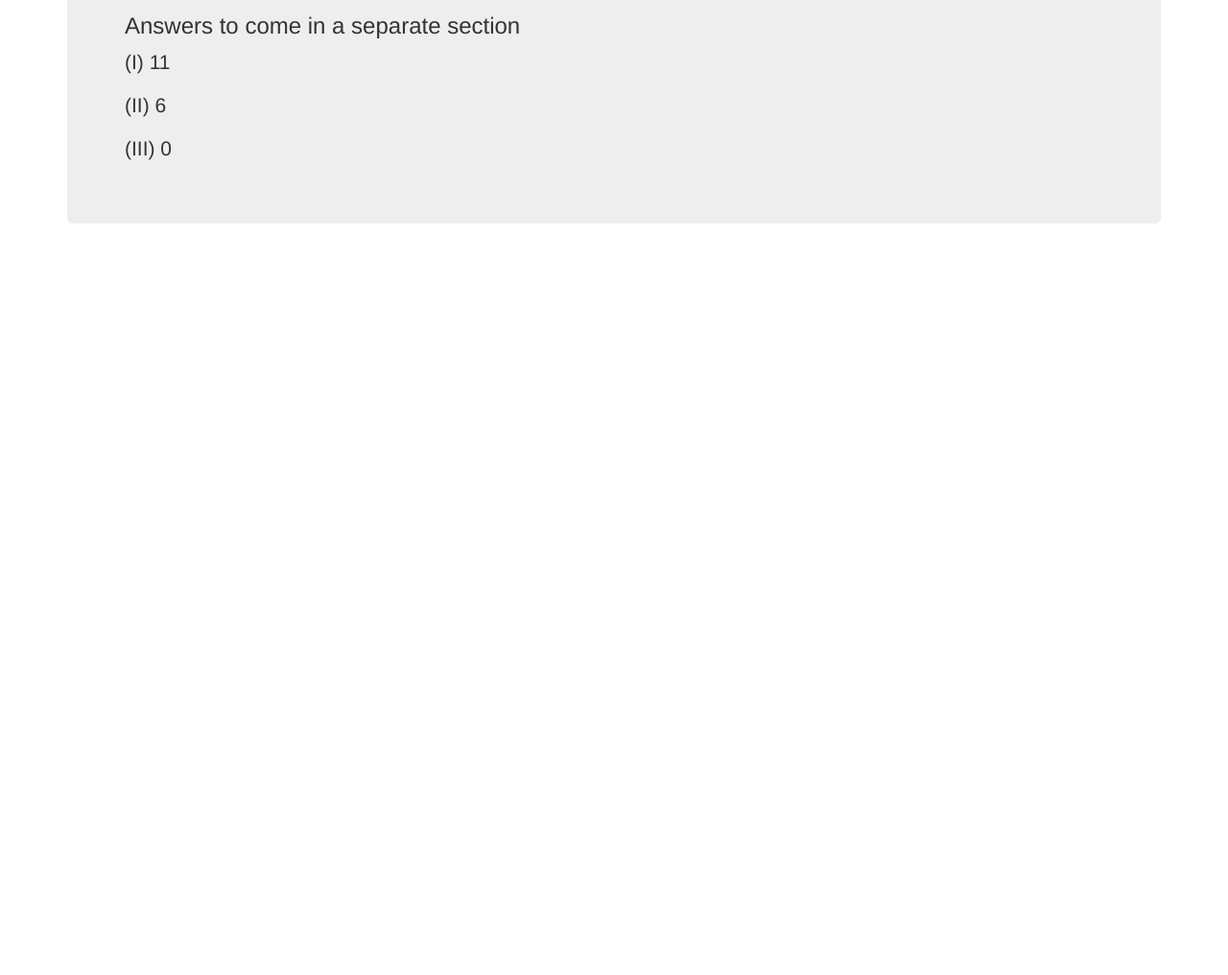
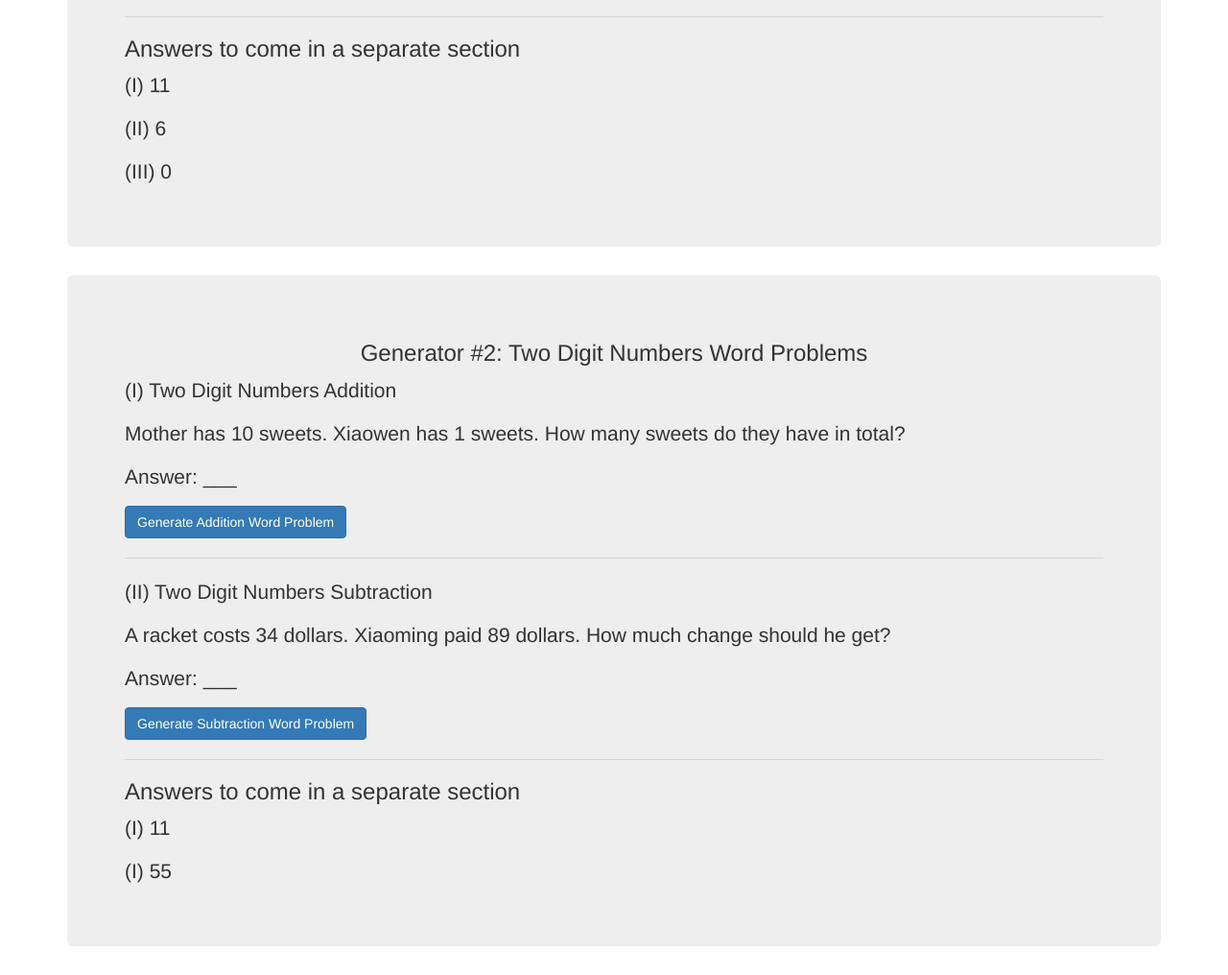
Before and after one commit to khoodose/homework-generator, a plain HTML site: page index.html in a window 1280 px wide. Shown: the part 631-1647 px from the top of the page at 96% size. Before the commit the page ends 894 px from the top, so only its background shows below. Drawn offline with nearby package versions, Linux system fonts and the light colour scheme.

Commit message:
add addition and subtraction word problems

```diff
--- a/app.js
+++ b/app.js
@@ -5,11 +5,15 @@ $(function(){
 
   // settings for generator
   var maximumValue = 18;
+  var maximumValueWordProblem = 99;
 
   // populate the fields on page load
   generateAddition();
   generateSubtraction();
   generateMixedOperation();
+  generateAdditionWord();
+  generateSubtractionWord();
+
 
   function generateAddition() {
     var additionAnswer = Math.floor(Math.random()*maximumValue + 1);
@@ -23,6 +27,18 @@ $(function(){
     $("#answer_addition").html(additionAnswer);
   }
 
+  function generateAdditionWord() {
+    var additionAnswerWord = Math.floor(Math.random()*maximumValueWordProblem + 1);
+    var AW1 = Math.floor(Math.random()*additionAnswerWord + 1);
+    var AW2 = additionAnswerWord - AW1;
+
+    console.log("Addition Answer = " + additionAnswerWord + '\n' + "AW1 = " + AW1 + '\n' + "AW2 = " + AW2);
+
+    $("#AW1").html(AW1);
+    $("#AW2").html(AW2);
+    $("#answer_addition_word").html(additionAnswerWord);
+  }
+
   function generateSubtraction() {
     var S1 = Math.floor(Math.random()*maximumValue + 1);
     var S2 = Math.floor(Math.random()*S1 + 1);
@@ -33,6 +49,18 @@ $(function(){
     $("#S1").html(S1);
     $("#S2").html(S2);
     $("#answer_subtraction").html(subtractionAnswer);
+  }
+
+  function generateSubtractionWord() {
+    var SW1 = Math.floor(Math.random()*maximumValueWordProblem + 1);
+    var SW2 = Math.floor(Math.random()*SW1 + 1);
+    var subtractionAnswerWord = SW1 - SW2;
+
+    console.log("Subtraction Answer = " + subtractionAnswerWord + '\n' + "SW1 = " + SW1 + '\n' + "SW2 = " + SW2);
+
+    $("#SW1").html(SW1);
+    $("#SW2").html(SW2);
+    $("#answer_subtraction_word").html(subtractionAnswerWord);
   }
 
   function generateMixedOperation() {
@@ -61,4 +89,12 @@ $(function(){
     generateMixedOperation();
   });
 
+  $("#generateAdditionWordButton").click(function(){
+    generateAdditionWord();
+  });
+
+  $("#generateSubtractionWordButton").click(function(){
+    generateSubtractionWord();
+  });
+
 });
--- a/css/style.css
+++ b/css/style.css
@@ -0,0 +1,3 @@
+.question_space {
+  background-color: #A9A9A9;
+}
--- a/index.html
+++ b/index.html
@@ -12,12 +12,12 @@
     <div class="container">
       <center><h1>Math Worksheet Generator</h1></center>
       <div class="jumbotron">
-        <h3>Addition and Subtraction within 18</h3>
+        <center><h3>Generator #1: Simple Addition and Subtraction</h3></center>
         <p>(I) Addition Within 18</p>
 
         <p><span id="A1">A1</span> + <span id="A2">A2</span> = ___</p>
 
-        <button id="generateAdditionButton">Generate Addition</button>
+        <button type="button" class="btn btn-primary" id="generateAdditionButton">Generate Addition</button>
 
         <hr>
 
@@ -25,7 +25,7 @@
 
         <p><span id="S1">S1</span> - <span id="S2">S2</span> = ___</p>
 
-        <button id="generateSubtractionButton">Generate Subtraction</button>
+        <button type="button" class="btn btn-primary" id="generateSubtractionButton">Generate Subtraction</button>
 
         <hr>
 
@@ -33,7 +33,7 @@
 
         <p><span id="M1">M1</span> + <span id="M2">M2</span> - <span id="M3">M3</span> = ___</p>
 
-        <button id="generateMixedButton">Generate Mixed Operation</button>
+        <button type="button" class="btn btn-primary" id="generateMixedButton">Generate Mixed Operation</button>
 
         <hr>
 
@@ -43,6 +43,31 @@
         <p>(III) <span id="answer_mixed"></span></p>
 
       </div>
+
+      <div class="jumbotron">
+        <center><h3>Generator #2: Two Digit Numbers Word Problems</h3></center>
+        <p>(I) Two Digit Numbers Addition</p>
+
+        <p>Mother has <span id="AW1"></span> sweets. Xiaowen has <span id="AW2"></span> sweets. How many sweets do they have in total?</p>
+        <p>Answer: ___</p>
+        <button type="button" class="btn btn-primary" id="generateAdditionWordButton">Generate Addition Word Problem</button>
+
+        <hr>
+
+        <p>(II) Two Digit Numbers Subtraction</p>
+
+        <p>A racket costs <span id="SW2"></span> dollars. Xiaoming paid <span id="SW1"></span> dollars. How much change should he get?</p>
+        <p>Answer: ___</p>
+        <button type="button" class="btn btn-primary" id="generateSubtractionWordButton">Generate Subtraction Word Problem</button>
+
+        <hr>
+
+        <h3>Answers to come in a separate section</h3>
+        <p>(I) <span id="answer_addition_word"></span></p>
+        <p>(I) <span id="answer_subtraction_word"></span></p>
+
+      </div>
+
     </div>
   </body>
 </html>
```
